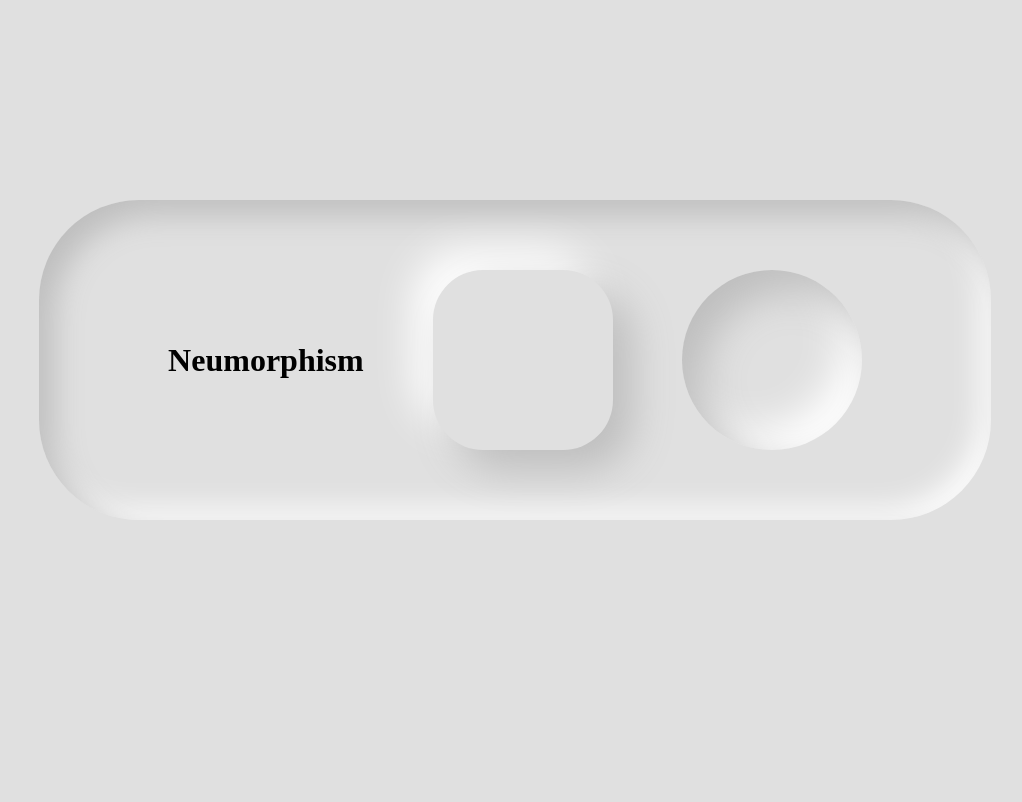
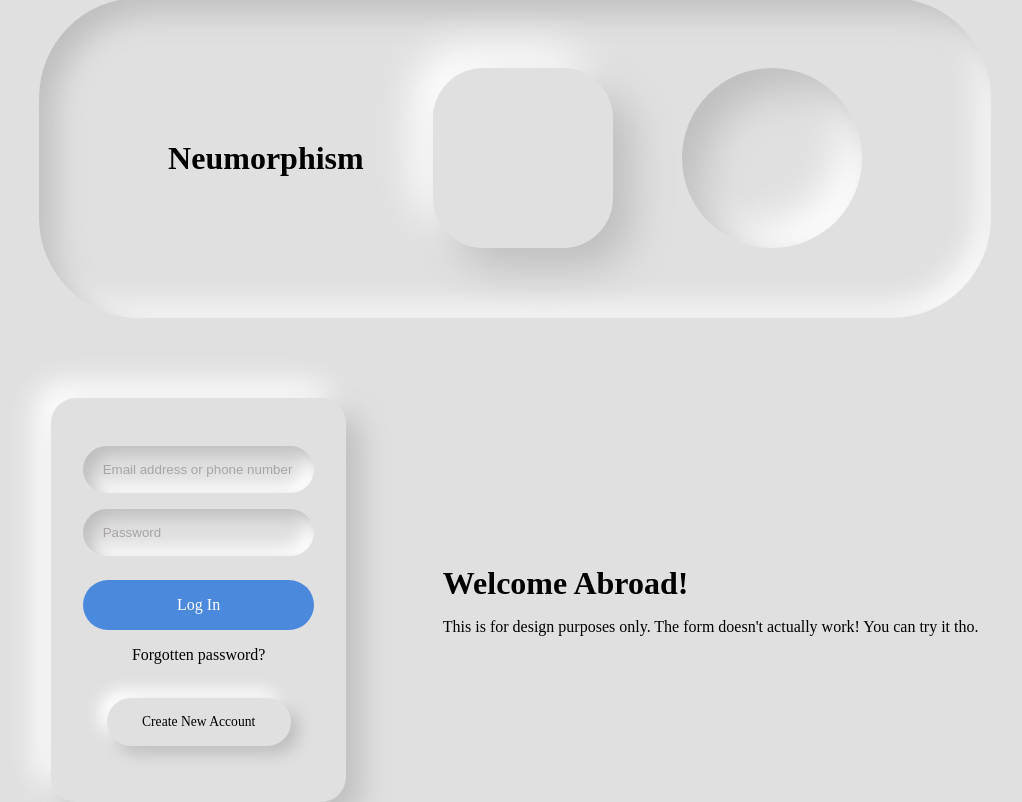
Before and after one commit to DevJhom/css-projects, a plain HTML site: page neumorphism/index.html in a window 1280 px wide. Shown: the whole page, without its empty margins (125-1147 px from the left). Drawn offline with Linux system fonts and the light colour scheme.

Commit message:
add login form

```diff
--- a/neumorphism/index.html
+++ b/neumorphism/index.html
@@ -5,7 +5,7 @@
     <meta http-equiv="X-UA-Compatible" content="IE=edge" />
     <meta name="viewport" content="width=device-width, initial-scale=1.0" />
     <link rel="stylesheet" href="style.css" />
-    <title>Neumorphic button</title>
+    <title>Neumorphism</title>
   </head>
   <body>
     <div class="container">
@@ -13,5 +13,19 @@
       <div class="outset"></div>
       <div class="inset"></div>
     </div>
+    <div class="login-page">
+        <form class="form">
+          <input type="email" placeholder="Email address or phone number"/>
+          <input type="password" placeholder="Password"/>
+          <button class="login-btn">Log In</button>
+          <p>Forgotten password?</p>
+          <br/>
+          <button class="create-account-btn">Create New Account</button>
+        </form>
+        <div>
+          <h1>Welcome Abroad!</h1>
+          <p>This is for design purposes only. The form doesn't actually work! You can try it tho.</p>
+        </div>
+    </div>
   </body>
 </html>
--- a/neumorphism/style.css
+++ b/neumorphism/style.css
@@ -5,19 +5,18 @@
 
 body {
   display: flex;
+  flex-direction: column;
+  align-items: center;
+  justify-content: center;
   height: 100vh;
   background-color: #e0e0e0;
 }
 
 .container {
   display: flex;
+  align-items: center;
   justify-content: space-evenly;
-  align-items: center;
   flex-wrap: wrap;
-  position: absolute;
-  top: 25%;
-  left: 50%;
-  transform: translateX(-50%);
   width: 65vw;
   border-radius: 100px;
   padding: 70px 60px;
@@ -31,12 +30,12 @@ body {
   border-radius: 50px;
   background: #e0e0e0;
   box-shadow:  20px 20px 40px #bebebe,
-               -20px -20px 40px #ffffff;
+  -20px -20px 40px #ffffff;
 }
 
-.outset:active {
-  transform: translate(1px, 1px);
-  box-shadow: none;
+.outset:hover {
+  box-shadow: inset 20px 20px 40px #bebebe,
+  inset -20px -20px 40px #ffffff;
 }
 
 .inset {
@@ -52,3 +51,77 @@ body {
   box-shadow:  20px 20px 40px #bebebe,
   -20px -20px 40px #ffffff;
 }
+
+/* LOGIN FORM */
+
+.login-page {
+  display: flex;
+  align-items: center;
+  justify-content: space-around;
+  width: 80vw;
+  margin-top: 5rem;
+}
+
+.form{
+  display: flex;
+  flex-direction: column;
+  align-items: center;
+  padding: 2.5rem 2rem;
+  border-radius: 25px;
+  background: #e0e0e0;
+  box-shadow:  15px 15px 30px #bebebe,
+  -15px -15px 30px #ffffff;
+}
+
+.form input {
+  width: 15vw;
+  margin: 0.5rem 0;
+  padding: 1rem 1.2rem;
+  border: none;
+  border-radius: 50px;
+  background: #e0e0e0;
+  box-shadow: inset 8px 8px 16px #bebebe,
+  inset -8px -8px 16px #ffffff;
+}
+
+.form input::placeholder {
+  color: rgb(169, 164, 164);
+}
+
+.form button {
+  font-family: inherit;
+  font-size: 1rem;
+  padding: 1rem;
+  margin: 1rem 0;
+  border: none;
+  border-radius: 50px;
+  cursor: pointer;
+}
+
+.form button.login-btn{
+  width: 100%;
+  background-color: #4b89dc;
+  color: #fff;
+}
+
+.form button.login-btn:active{
+  transform: scale(0.98);
+
+}
+
+.form button.create-account-btn{
+  width: 80%;
+  background: #e0e0e0;
+  box-shadow:  8px 8px 16px #bebebe,
+  -8px -8px 16px #ffffff;
+  font-size: 0.85rem;
+}
+
+.form button.create-account-btn:active{
+  transform: translate(1px, 1px);
+  box-shadow: none;
+}
+
+.login-page h1 {
+  margin-bottom: 1rem;
+}
```
